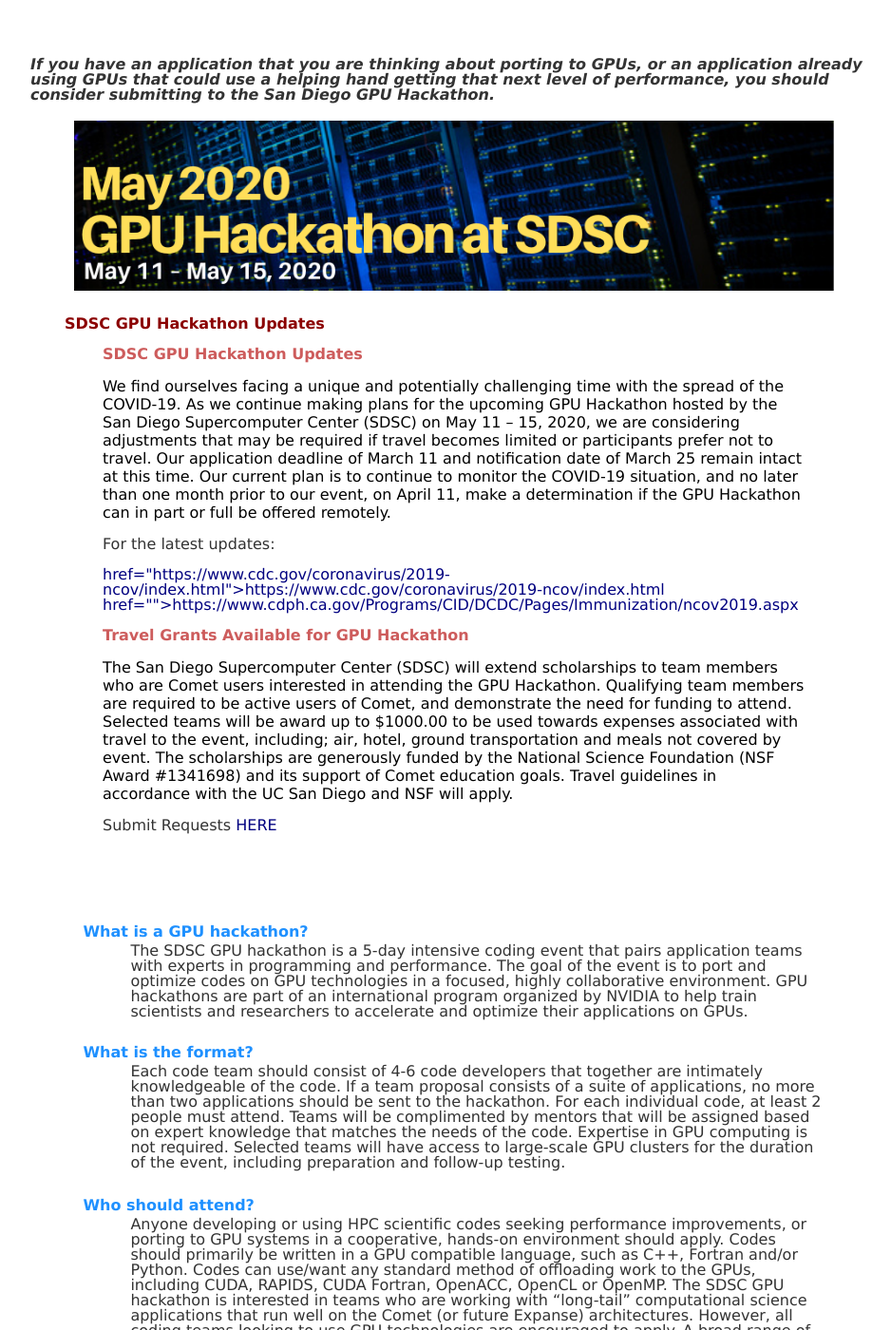
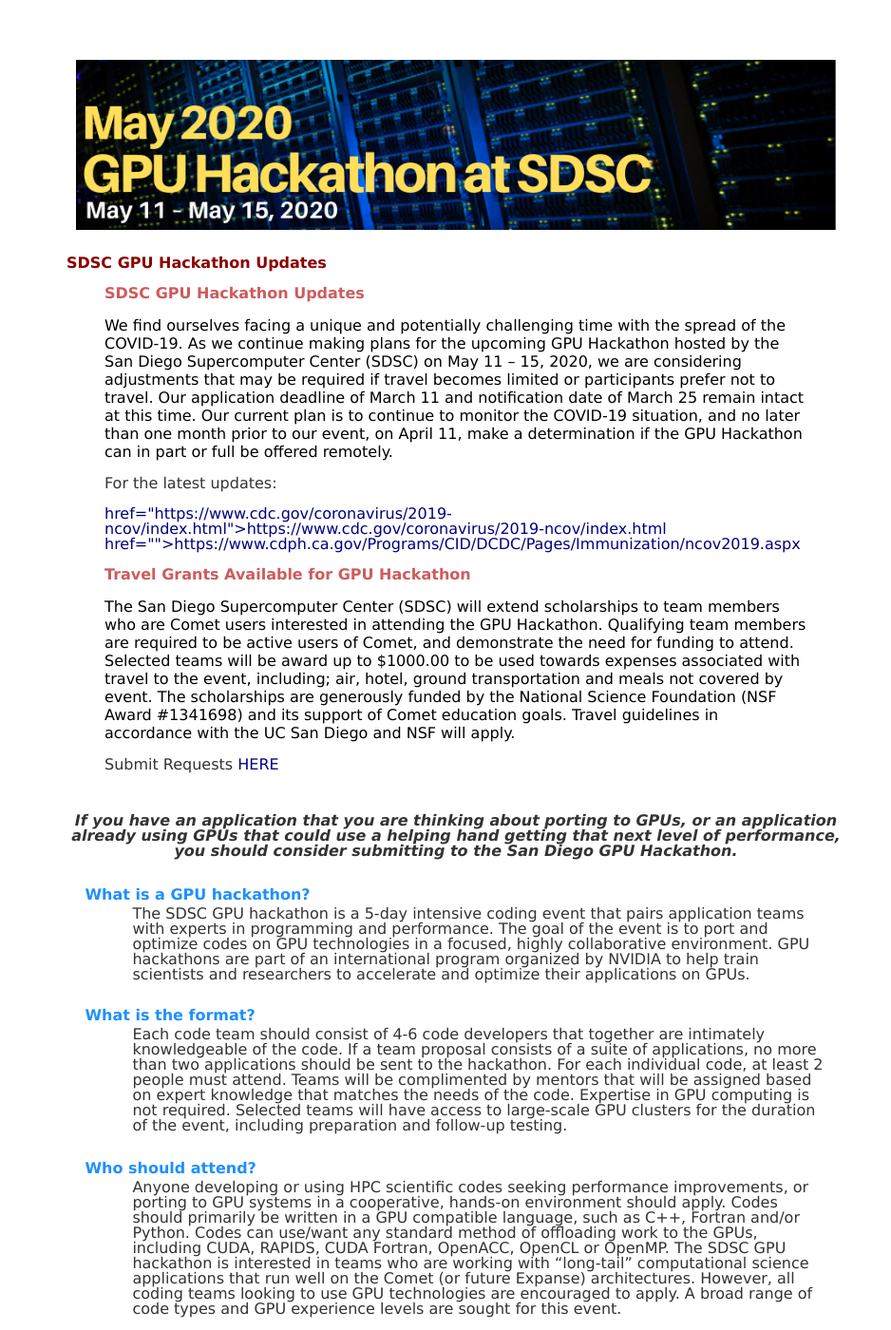
Before and after one commit to sdsc-hpc-training/sdsc-hpc-training.github.io, a Jekyll site: the page built from gpuhackathon/index.html, in a window 1280 px wide and 1400 px high. Shown: the whole window at 95% size, without its empty margins (160-1098 px from the left). Built offline with Jekyll 4.4.1, drawn with Linux system fonts in a browser that asks for light colours.

Commit message:
Update index.html

```diff
--- a/gpuhackathon/index.html
+++ b/gpuhackathon/index.html
@@ -34,18 +34,16 @@
 (NSF Award #1341698) and its support of Comet education goals. Travel guidelines in
 accordance with the UC San Diego and NSF will apply.
 <p>Submit Requests <a href="https://docs.google.com/forms/d/11ueDieN3e28QX4yOvfS4UvGGk6pTvjykkZn-apTF8As/edit">HERE</a>
-
-<td></tr>
+</td></tr>
+<tr><td align='left' valign='top'>&nbsp; </td></tr>
 <tr><td align='center' valign='top'>
-<tr><td align='left' valign='top'>&nbsp; </td></tr>
 <p class="italic"><b>If you have an application that you are thinking about porting to GPUs,
 or an application already using GPUs that could use a helping hand getting
 that next level of performance, you should consider submitting to the
 San Diego GPU Hackathon.</b></p>
 </td></tr>
-<tr><td align='left' valign='top'>&nbsp; </td></tr>
+
 <tr><td align='left' valign='top'>
-
 <table border=0 width=96% align="center">
   <tr><td align='left' valign='top'>&nbsp; </td></tr>
   <tr><td align='left' valign='top'>
```
